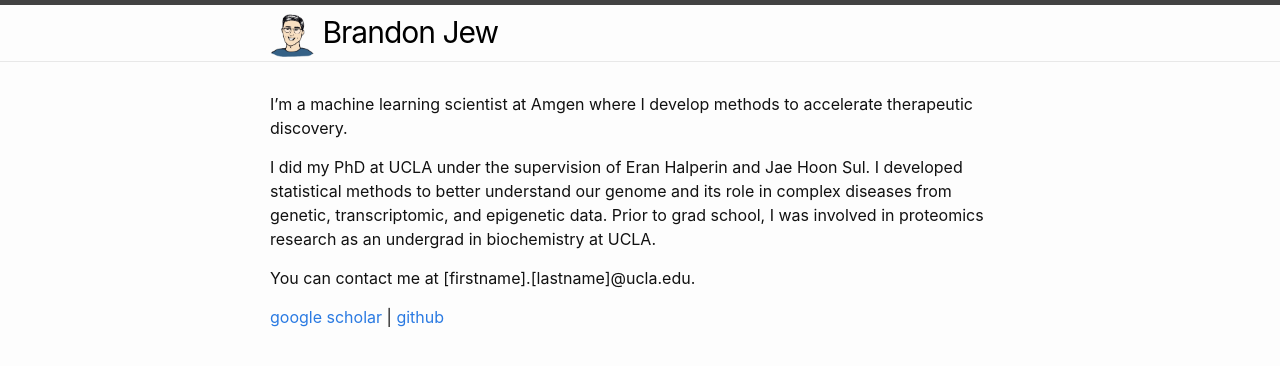
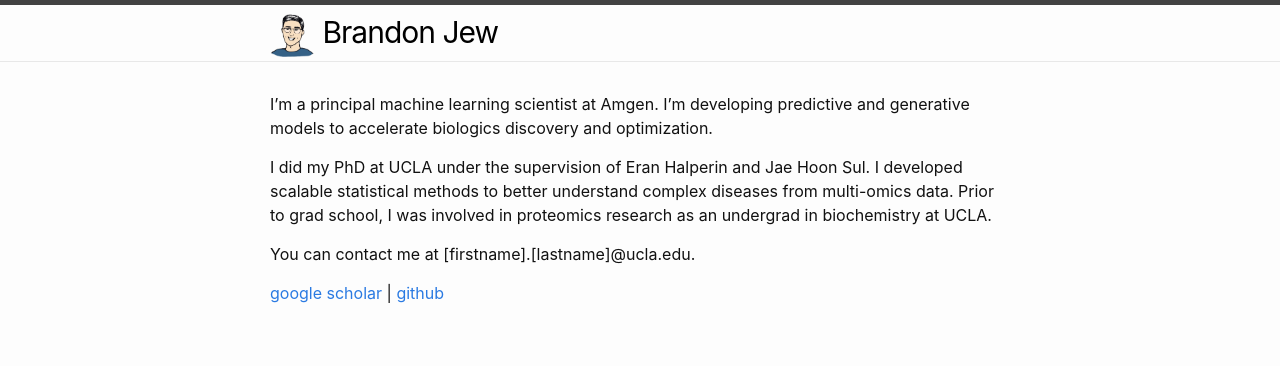
Before and after one commit to brandonjew/brandonjew.github.io, a Jekyll site: the page built from index.md, in a window 1280 px wide. Shown: the top 366 px of the page. Built offline with Jekyll 4.4.1, drawn with Linux system fonts in a browser that asks for light colours.

Commit message:
update bio

```diff
--- a/_config.yml
+++ b/_config.yml
@@ -15,8 +15,7 @@
 # in the templates via {{ site.myvariable }}.
 title: Brandon Jew
 email:
-description: >- # this means to ignore newlines until "baseurl:"
-  Machine learning scientist at Amgen.
+description:
 baseurl: "" # the subpath of your site, e.g. /blog
 url: "https://brandonjew.com" # the base hostname & protocol for your site, e.g. http://example.com
 github_username: brandonjew
--- a/_includes/head.html
+++ b/_includes/head.html
@@ -5,7 +5,4 @@
   {%- seo -%}
   <link rel="stylesheet" href="{{ "/assets/main.css" | relative_url }}">
   <link rel="shortcut icon" type="image/png" href="{{ "/_img/icons/favicon.png" | relative_url }}">
-  {% if jekyll.environment == 'production' %}
-    {% include analytics.html %}
-  {% endif %}
 </head>
--- a/_layouts/default.html
+++ b/_layouts/default.html
@@ -1,6 +1,5 @@
 <!DOCTYPE html>
 <html lang="{{ page.lang | default: site.lang | default: "en" }}">
-  <script src="https://unpkg.com/commentbox.io/dist/commentBox.min.js"></script>
   {%- include head.html -%}
 
   <body>
--- a/index.md
+++ b/index.md
@@ -3,13 +3,12 @@ layout: home
 page.title:
 ---
 
-I'm a machine learning scientist at Amgen where I develop methods to accelerate therapeutic discovery.
+I’m a principal machine learning scientist at Amgen. I'm developing predictive and generative models to accelerate biologics discovery and optimization.
 
-I did my PhD at UCLA under the supervision of Eran Halperin and Jae Hoon Sul. I developed statistical methods to better understand our genome and its role in complex diseases from genetic, transcriptomic, and epigenetic data. Prior to grad school, I was involved in proteomics research as an undergrad in biochemistry at UCLA.
-
+I did my PhD at UCLA under the supervision of Eran Halperin and Jae Hoon Sul. I developed scalable statistical methods to better understand complex diseases from multi-omics data. Prior to grad school, I was involved in proteomics research as an undergrad in biochemistry at UCLA.
 
 You can contact me at [firstname].[lastname]@ucla.edu.
 
-[google scholar](https://scholar.google.com/citations?user=yF4ue3kAAAAJ&hl=en){:target="_blank"} \| [github](https://github.com/brandonjew){:target="_blank"}
+[google scholar](https://scholar.google.com/citations?user=yF4ue3kAAAAJ&hl=en) \| [github](https://github.com/brandonjew)
 
 <br>
```
Also changed, not shown: _includes/analytics.html (deleted, +0 -9 lines).
